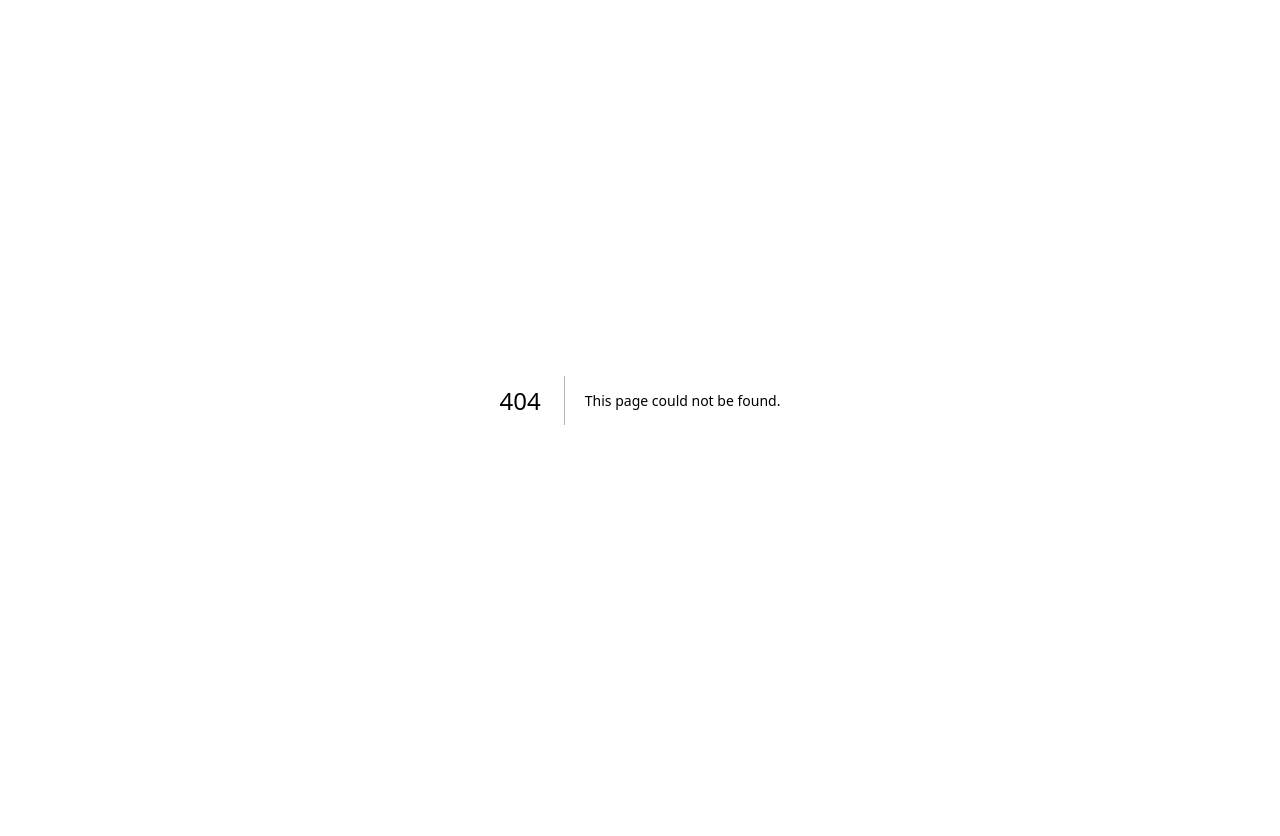
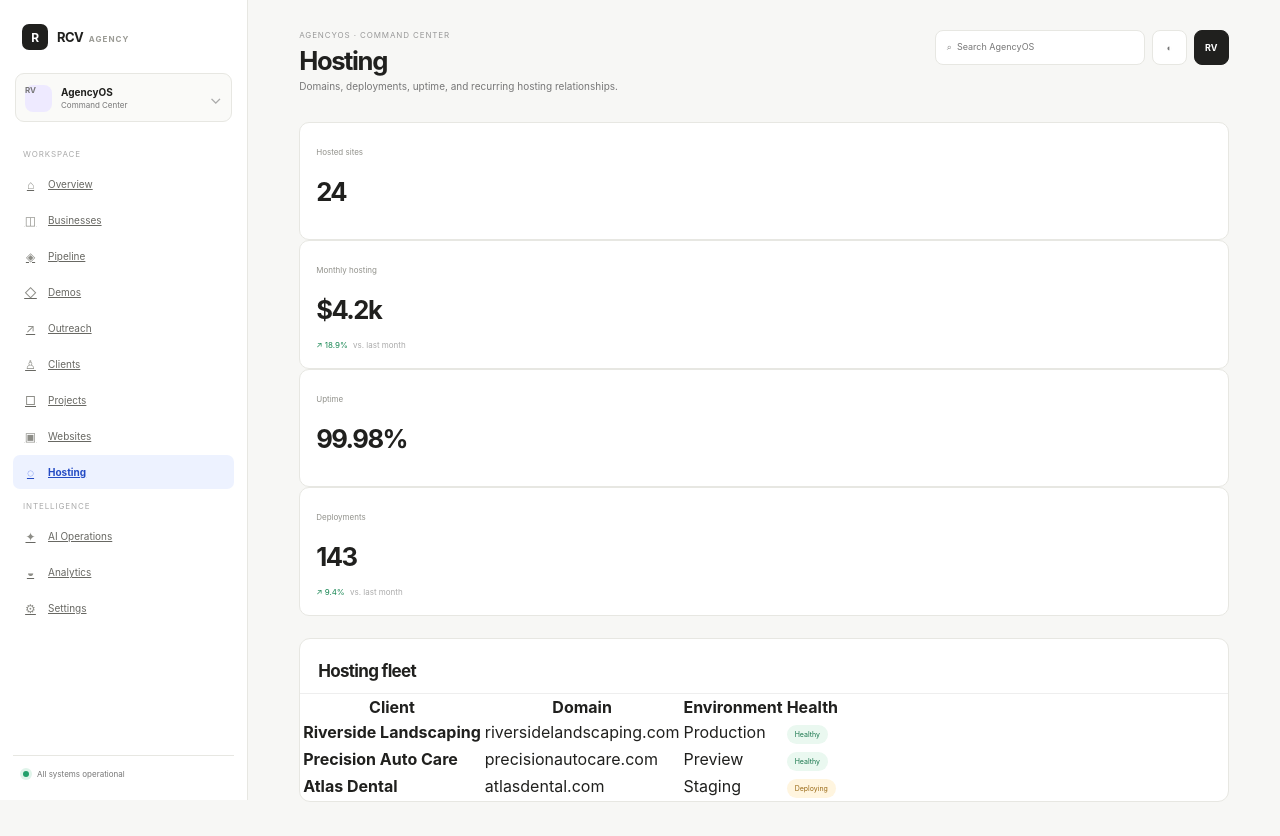
Before and after one commit to rcarvierling-ship-it/AgencyOS, a Next.js app in the folder apps/web/: page /admin/hosting in a window 1280 px wide. Before the commit this address had no page. Shown: the top 836 px of the page. Before the commit the page ends 800 px from the top, so only its background shows below. Built offline with nearby package versions, Linux system fonts and the light colour scheme.

Commit message:
Build admin hosting workspace

```diff
--- /dev/null
+++ b/apps/web/app/admin/hosting/page.tsx
@@ -0,0 +1,3 @@
+import { AdminShell, Card, Pill, Stat } from '../AdminShell'
+const hosts=[['Riverside Landscaping','riversidelandscaping.com','Production','Healthy'],['Precision Auto Care','precisionautocare.com','Preview','Healthy'],['Atlas Dental','atlasdental.com','Staging','Deploying']]
+export default function Hosting(){return <AdminShell active="Hosting" title="Hosting" subtitle="Domains, deployments, uptime, and recurring hosting relationships."><div className="stats"><Stat label="Hosted sites" value="24"/><Stat label="Monthly hosting" value="$4.2k" delta="18.9%"/><Stat label="Uptime" value="99.98%"/><Stat label="Deployments" value="143" delta="9.4%"/></div><Card title="Hosting fleet"><table className="table"><thead><tr><th>Client</th><th>Domain</th><th>Environment</th><th>Health</th></tr></thead><tbody>{hosts.map(([client,domain,env,health])=><tr key={domain}><td><b>{client}</b></td><td>{domain}</td><td>{env}</td><td><Pill tone={health==='Healthy'?'green':'amber'}>{health}</Pill></td></tr>)}</tbody></table></Card></AdminShell>}
```
